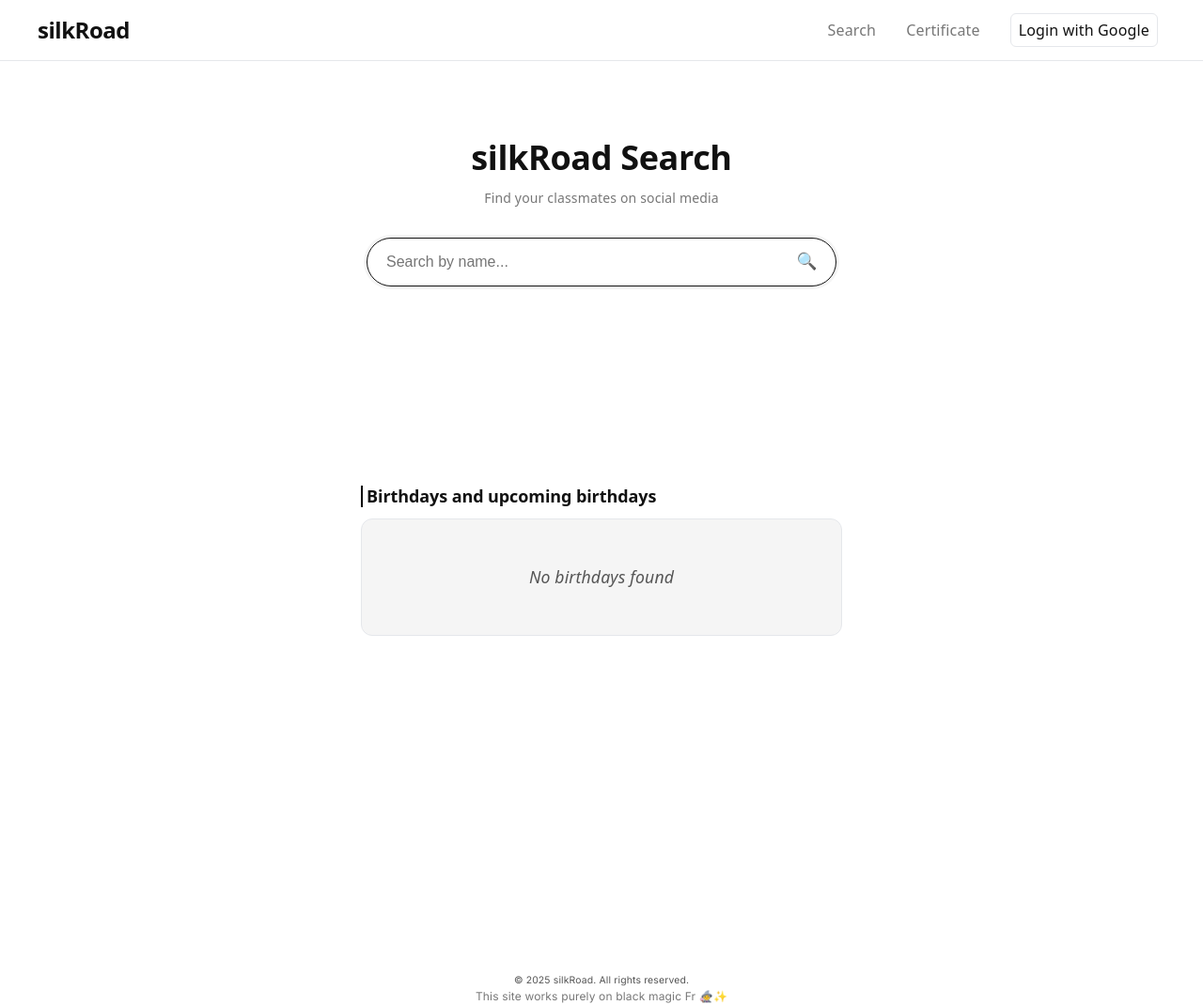
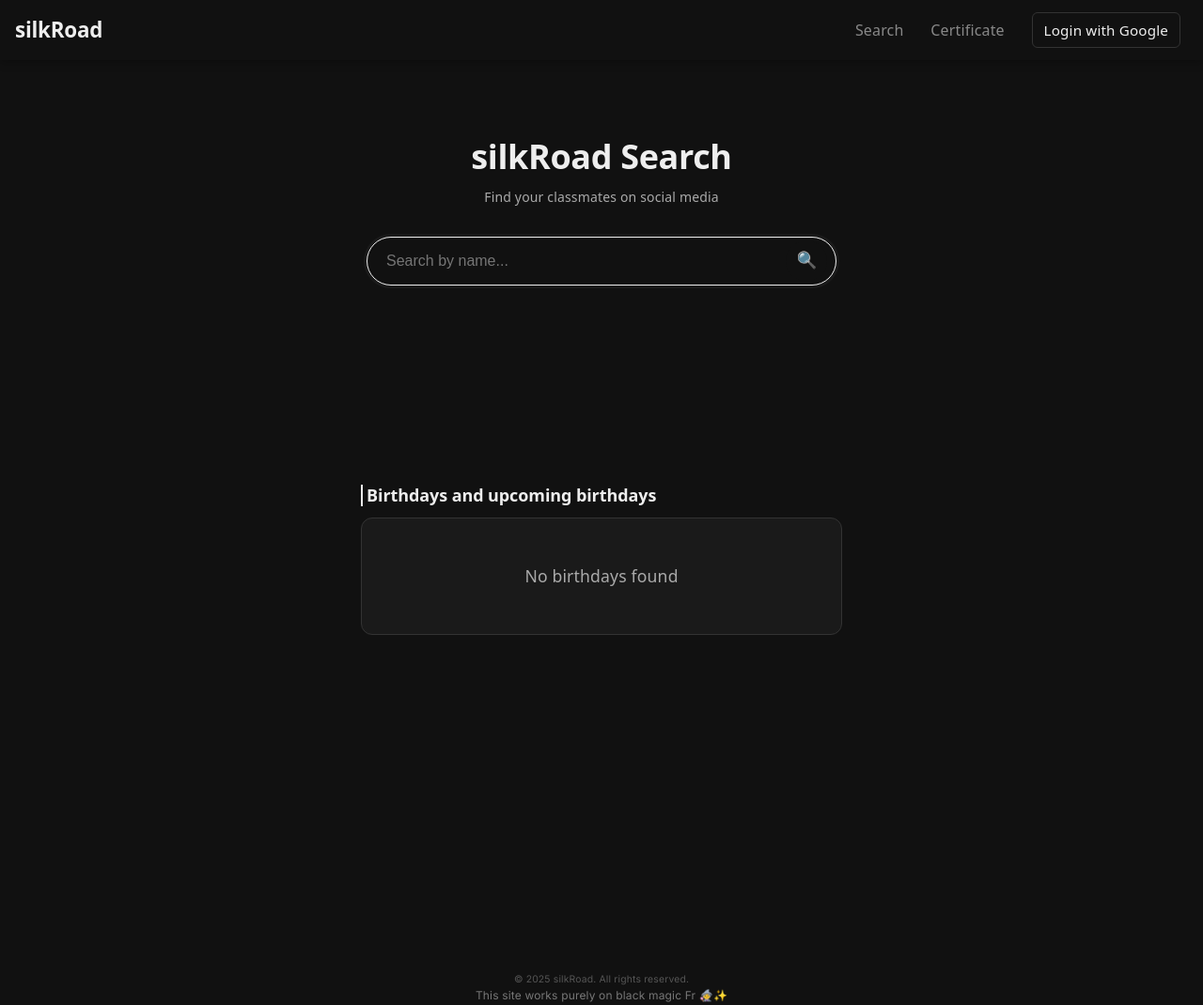
Before and after one commit to mishalshanavas/silkRoad-backend, a Django app: page /search/ in a window 1280 px wide. Shown: the whole page at 94% size. Run offline with Django 5.2, Linux system fonts and the light colour scheme; data that the repository does not hold is empty; parts of the project's set-up code (start-up, migrations or seed data) failed here and were passed over.

Commit message:
UPDATE: enhance UI styles and improve button consistency across components

```diff
--- a/static/css/auth.css
+++ b/static/css/auth.css
@@ -1,146 +1,147 @@
 .navbar {
-  border-bottom: 1px solid var(--border);
-  padding: 0 2rem;
-  background-color: var(--bg);
   position: sticky;
   top: 0;
-  z-index: 100;
+  z-index: 1000;
+  background-color: var(--bg);
+  box-shadow: var(--card-shadow);
+  padding: 0 1rem;
 }
 
 .navbar-content {
-  max-width: 1200px;
+  max-width: 1280px;
   margin: 0 auto;
   display: flex;
+  align-items: center;
   justify-content: space-between;
-  align-items: center;
   height: 64px;
 }
 
 .navbar-logo {
-  font-size: 1.5rem;
+  font-size: 1.4rem;
   font-weight: 600;
   color: var(--text);
-  letter-spacing: -0.02em;
   text-decoration: none;
-  transition: opacity 0.2s ease-out;
+  letter-spacing: -0.01em;
+  transition: opacity 0.2s ease;
 }
-.navbar-logo:hover {
-  opacity: 0.8;
+.navbar-logo:hover,
+.navbar-logo:focus {
+  opacity: 0.85;
+  outline: none;
 }
 
 .navbar-links {
   display: flex;
+  align-items: center;
+  gap: 1.8rem;
   list-style: none;
-  gap: 2rem;
   margin-left: auto;
-  margin-right: 2rem;
+  margin-right: 1.8rem;
 }
 .navbar-links a {
   text-decoration: none;
   color: var(--muted-light);
-  font-weight: 400;
-  transition: color 0.2s ease-out;
+  font-weight: 500;
+  font-size: 1rem;
+  transition: color 0.2s ease;
 }
-.navbar-links a:hover {
+.navbar-links a:hover,
+.navbar-links a:focus {
   color: var(--text);
+  outline: none;
 }
 
 .user-profile {
-
-  padding-right: .5rem;
   display: flex;
   align-items: center;
-  gap: .8rem;
-  min-height: 32px; /* Match the profile picture height */
+  gap: 0.8rem;
+  padding-right: 0.5rem;
+  position: relative;
 }
 
 .user-dp {
   width: 36px;
   height: 36px;
-  border-radius: 16px;
+  border-radius: 50%;
+  border: 2px solid var(--border);
   object-fit: cover;
-  border: 2px solid var(--border);
+  cursor: pointer;
+  transition: all 0.2s ease;
 }
-.user-dp:hover {
+.user-dp:hover,
+.user-dp:focus {
   border-color: var(--text);
-  cursor: pointer;
-  opacity: 0.8;
-  transition: all 0.2s ease-out;
+  opacity: 0.85;
+  outline: none;
 }
 
-/* Tooltip for signout */
 .user-dp-wrapper {
   position: relative;
   display: inline-block;
 }
 
-.user-dp-wrapper .signout-tooltip {
-  visibility: hidden;
-  opacity: 0;
-  width: max-content;
+.signout-tooltip {
+  position: absolute;
+  bottom: 110%;
+  left: 50%;
+  transform: translateX(-50%) translateY(4px);
   background-color: var(--muted);
   color: var(--text);
-  text-align: center;
-  border-radius: 4px;
-  padding: 0.3em 0.8em;
-  position: absolute;
-  z-index: 101;
-  bottom: 110%;
-  left: 50%;
-  transform: translateX(-50%);
-  transition: opacity 0.08s;
-  font-size: 0.95rem;
+  padding: 0.35em 0.75em;
+  font-size: 0.9rem;
+  border-radius: 6px;
+  white-space: nowrap;
   pointer-events: none;
-  white-space: nowrap;
-  box-shadow: 0 2px 8px rgba(0,0,0,0.08);
+  opacity: 0;
+  visibility: hidden;
+  transition: opacity 0.1s ease, transform 0.1s ease;
+  z-index: 10;
 }
 
 .user-dp-wrapper:hover .signout-tooltip,
-.user-dp:focus + .signout-tooltip {
+.user-dp-wrapper:focus-within .signout-tooltip {
+  opacity: 1;
   visibility: visible;
-  opacity: 1;
+  transform: translateX(-50%) translateY(0);
 }
 
 .login-btn {
-  text-decoration: none;
-  color: var(--text);
-  font-weight: 500;
-  padding: 0.3rem 0.5rem;
+  padding: 0.4rem 0.75rem;
   border: 1px solid var(--border);
   border-radius: 6px;
-  background-color: var(--bg);
-  transition: all 0.2s ease-out;
+  font-weight: 500;
+  color: var(--text);
+  background: var(--bg);
+  text-decoration: none;
+  font-size: 0.95rem;
+  transition: all 0.2s ease;
 }
-
-.login-btn:hover {
+.login-btn:hover,
+.login-btn:focus {
   border-color: var(--text);
+  outline: none;
 }
-
 .login-btn:active {
   transform: translateY(1px);
 }
 
+/* Mobile adjustments: Hide links */
 @media (max-width: 768px) {
   .navbar-links {
     display: none;
   }
 
   .navbar-content {
-    justify-content: space-between;
-  }
-
-  .navbar {
-    padding: 0 1rem;
+    height: 56px;
   }
 
   .user-dp {
     width: 32px;
     height: 32px;
-    border-radius: 14px;
   }
 
   .login-btn {
-    padding: 0.4rem 0.8rem;
+    padding: 0.4rem 0.6rem;
     font-size: 0.9rem;
   }
 }
--- a/static/css/bday.css
+++ b/static/css/bday.css
@@ -1,3 +1,13 @@
+:root {
+  --text: #eee;
+  --muted: #aaa;
+  --muted-light: #888;
+  --bg: #111;
+  --border: #333;
+  --hover-bg: #1a1a1a;
+  --card-shadow: 0 2px 10px rgba(0, 0, 0, 0.3);
+}
+
 * {
     margin: 0;
     padding: 0;
@@ -6,8 +16,8 @@
 
 body {
     font-family: system-ui, sans-serif;
-    background-color: #fdfdfd;
-    color: #1a1a1a;
+    background-color: var(--bg);
+    color: var(--text);
     line-height: 1.5;
 }
 
@@ -27,12 +37,12 @@ body {
     font-weight: 400;
     letter-spacing: -0.4px;
     margin-bottom: 6px;
-    color: #111;
+    color: var(--text);
 }
 
 .subtitle {
     font-size: 14px;
-    color: #777;
+    color: var(--muted);
 }
 
 .section {
@@ -46,27 +56,22 @@ body {
     font-weight: 600;
     margin-bottom: 12px;
     padding-left: 4px;
-    border-left: 2px solid #000;
+    border-left: 2px solid var(--text);
 }
 
 .today-birthdays {
-    border: 1px solid #e5e5e5;
+    border: 1px solid var(--border);
     border-radius: 8px;
     overflow: hidden;
     margin-bottom: 32px;
     box-shadow: none;
-    background: #fff;
+    background: var(--bg);
     position: relative;
 }
 
-.today-birthdays::before {
-    content: '';
-    display: none;
-}
-
 .today-header {
-    background: linear-gradient(135deg, #000000 0%, #222 100%);
-    color: #ffffff;
+    background: linear-gradient(135deg, var(--text) 0%, var(--muted) 100%);
+    color: var(--bg);
     padding: 16px;
     font-weight: 600;
     font-size: 16px;
@@ -83,7 +88,7 @@ body {
     left: -100%;
     width: 100%;
     height: 100%;
-    background: linear-gradient(90deg, transparent, rgba(255,255,255,0.1), transparent);
+    background: linear-gradient(90deg, transparent, var(--hover-bg), transparent);
     animation: sweep 3s ease-in-out infinite;
 }
 
@@ -93,7 +98,7 @@ body {
 }
 
 .birthday-list {
-    height: 21em;
+    height: 24em;
     overflow: scroll;
     border-radius: 6px;
     scrollbar-width: none;
@@ -106,160 +111,123 @@ body {
 .birthday-item {
     display: flex;
     align-items: center;
-    padding: 12px 20px;
-    border-bottom: 1px solid #eee;
-    transition: background-color 0.2s ease;
+    padding: 1rem;
+    border-bottom: 1px solid var(--border);
+    transition: all 0.2s ease;
+    cursor: pointer;
+    background: var(--bg);
+    border: 1px solid var(--border);
+    border-radius: 12px;
+    margin-bottom: 0.75rem;
+    gap: 1rem;
 }
 
 .birthday-item:hover {
-    background-color: #f6f6f6;
+    background-color: var(--hover-bg);
+    transform: translateY(-2px);
+    box-shadow: var(--card-shadow);
+    border-color: var(--text);
 }
 
 .birthday-item:last-child {
     border-bottom: none;
 }
 
-.birthday-item.today {
-    background: linear-gradient(135deg, #000000, #1a1a1a);
-    color: #ffffff;
-    position: relative;
-    transition: transform 0.3s ease, box-shadow 0.3s ease;
-}
-
-.birthday-item.today::before {
-    content: '';
-    position: absolute;
-    inset: 0;
-    background: radial-gradient(circle at 20% 20%, rgba(255,255,255,0.08), transparent 50%),
-                radial-gradient(circle at 80% 80%, rgba(255,255,255,0.04), transparent 50%);
-    pointer-events: none;
-}
-
-.birthday-item.today:hover {
-    background: linear-gradient(135deg, #1a1a1a, #333);
-    transform: translateY(-2px);
-    box-shadow: 0 4px 14px rgba(0, 0, 0, 0.2);
-}
-
 .date-info {
     min-width: 60px;
     text-align: center;
-    margin-right: 16px;
+    display: flex;
+    flex-direction: column;
+    align-items: center;
+    padding: 0.5rem;
+    border-radius: 8px;
+    background: var(--hover-bg);
+    color: var(--text);
+    margin-right: 1rem;
 }
 
 .date-day {
-    font-size: 22px;
-    font-weight: 700;
-}
-
-.birthday-item.today .date-day {
-    animation: pulse 2s ease-in-out infinite;
-}
-
-@keyframes pulse {
-    0%, 100% { transform: scale(1); }
-    50% { transform: scale(1.08); }
+    font-size: 1.2rem;
+    font-weight: 600;
+    line-height: 1;
 }
 
 .date-month {
-    font-size: 11px;
-    color: #888;
+    color: var(--muted);
     text-transform: uppercase;
     letter-spacing: 0.6px;
-}
-
-.birthday-item.today .date-month {
-    color: #ccc;
+    font-size: 0.75rem;
+    font-weight: 500;
+    opacity: 0.8;
 }
 
 .birthday-info {
     flex: 1;
+    display: flex;
+    flex-direction: column;
+    gap: 0.25rem;
 }
 
 .birthday-name {
+    font-size: 1.1rem;
+    font-weight: 600;
+    color: var(--text);
+    display: flex;
+    align-items: center;
+    gap: 0.5rem;
     text-align: left;
-    font-size: 1rem;
-    font-weight: 600;
-    color: inherit;
 }
 
 .student-detail {
     text-align: left;
-    font-size: 13px;
-    color: #777;
-}
-
-.birthday-item.today .student-detail {
-    color: #ddd;
+    color: var(--muted);
+    font-size: 0.9rem;
 }
 
 .days-until {
-    font-size: 14px;
-    color: #666;
-    text-align: right;
-    min-width: 80px;
-}
-
-.birthday-item.today .days-until {
-    color: #fff;
-    font-weight: 600;
-    font-size: 16px;
-    animation: glow 2s ease-in-out infinite alternate;
-}
-
-@keyframes glow {
-    0% { text-shadow: 0 0 6px rgba(255, 255, 255, 0.3); }
-    100% { text-shadow: 0 0 14px rgba(255, 255, 255, 0.6); }
+    color: var(--muted-light);
+    text-align: center;
+    min-width: 70px;
 }
 
 .birthday-badge {
-    margin-left: 8px;
-    font-size: 11px;
-    background: rgba(255,255,255,0.1);
-    padding: 2px 6px;
+    background: var(--text);
+    color: var(--bg);
+    padding: 0.2rem 0.5rem;
     border-radius: 12px;
     font-weight: 600;
     text-transform: uppercase;
-    color: #fff;
-}
-
-.today-celebration {
-    font-weight: 700;
-    font-size: 18px;
-    text-shadow: 0 0 10px rgba(255,255,255,0.4);
+    font-size: 0.7rem;
+    letter-spacing: 0.5px;
 }
 
 .days-remaining {
-    font-weight: 500;
-    color: #555;
+    color: var(--text);
+    font-weight: 600;
+    font-size: 0.9rem;
+    display: block;
+}
+
+.days-label {
+    color: var(--muted);
+    font-size: 0.75rem;
+    display: block;
+    margin-top: 0.1rem;
 }
 
 .empty-state {
     text-align: center;
-    padding: 48px 20px;
-    color: #888;
-    font-style: italic;
-    font-size: 15px;
+    color: var(--muted);
+    padding: 3rem 2rem;
+    background: var(--hover-bg);
+    border: 1px solid var(--border);
+    border-radius: 12px;
+    font-size: 1.1rem;
 }
 
 .cake-icon {
-    font-size: 24px;
-    margin-right: 10px;
+    font-size: 1.2rem;
     display: inline-block;
-    animation: bounce 2s ease-in-out infinite;
-}
-
-@keyframes bounce {
-    0%, 20%, 50%, 80%, 100% { transform: translateY(0); }
-    40% { transform: translateY(-4px); }
-    60% { transform: translateY(-2px); }
-}
-
-.loading {
-    text-align: center;
-    padding: 40px 20px;
-    color: #666;
-    font-size: 14px;
 }
 
 @media (max-width: 640px) {
--- a/static/css/search.css
+++ b/static/css/search.css
@@ -96,7 +96,7 @@ h6 {
 .search-container {
   max-width: 600px;
   margin: 0 auto;
-  padding: 5rem 1.5rem;
+  padding: 5rem 1.5rem 2rem;
   text-align: center;
 }
 
@@ -251,7 +251,7 @@ h6 {
   color: var(--muted-light);
 }
 
-.clear-btn {
+.btn {
   background: transparent;
   color: var(--muted-light);
   border: 1.5px solid var(--border);
@@ -261,7 +261,7 @@ h6 {
   transition: all 0.2s ease;
 }
 
-.clear-btn:hover {
+.btn:hover {
   color: var(--text);
   border-color: var(--text);
 }
@@ -312,17 +312,6 @@ h6 {
   border-top: 1px solid var(--border);
 }
 
-.opt-out-btn {
-  background: none;
-  border: none;
-  color: var(--muted-light);
-  font-size: 0.9rem;
-  transition: color 0.2s ease;
-}
-
-.opt-out-btn:hover {
-  color: var(--text);
-}
 
 .opt-out-info {
   font-size: 0.75rem;
--- a/static/js/bday.js
+++ b/static/js/bday.js
@@ -9,7 +9,7 @@ async function fetchBirthdays() {
     } catch (error) {
         console.error('Error fetching birthdays:', error);
         document.getElementById('allBirthdays').innerHTML =
-            '<div class="empty-state" style="color: var(--muted); padding: 2rem; text-align: center;">Failed to load birthdays</div>';
+            '<div class="empty-state">Failed to load birthdays</div>';
     }
 }
 
@@ -33,42 +33,12 @@ function displayBirthdays(students) {
 
 function createBirthdayElement(student) {
     const birthdayItem = createElement('div', {
-        className: `birthday-item ${student.days_until === 0 ? 'today' : ''}`,
-        style: `
-            cursor: pointer;
-            background: var(--bg);
-            border: 1px solid var(--border);
-            border-radius: 12px;
-            padding: 1rem;
-            margin-bottom: 0.75rem;
-            display: flex;
-            align-items: center;
-            gap: 1rem;
-            transition: all 0.2s ease;
-            ${student.days_until === 0 ? `
-                border-color: #ff6b6b;
-                background: linear-gradient(135deg, var(--bg) 0%, var(--hover-bg) 100%);
-                box-shadow: var(--card-shadow);
-            ` : ''}
-        `
+        className: `birthday-item ${student.days_until === 0 ? 'today' : ''}`
     });
 
     birthdayItem.appendChild(createDateElement(student.birthday_date, student.days_until === 0));
     birthdayItem.appendChild(createStudentElement(student));
     birthdayItem.appendChild(createDaysUntilElement(student.days_until));
-
-    // Add hover effect
-    birthdayItem.addEventListener('mouseenter', () => {
-        birthdayItem.style.transform = 'translateY(-2px)';
-        birthdayItem.style.boxShadow = 'var(--card-shadow)';
-        birthdayItem.style.borderColor = 'var(--text)';
-    });
-
-    birthdayItem.addEventListener('mouseleave', () => {
-        birthdayItem.style.transform = 'translateY(0)';
-        birthdayItem.style.boxShadow = student.days_until === 0 ? 'var(--card-shadow)' : 'none';
-        birthdayItem.style.borderColor = student.days_until === 0 ? '#ff6b6b' : 'var(--border)';
-    });
 
     birthdayItem.addEventListener('click', () => {
         window.location.href = `/search/?sr_no=${student.sr_no}`;
@@ -81,105 +51,69 @@ function createDateElement(birthdayDate, isToday) {
     const [day, month] = birthdayDate.split('/');
 
     const dateInfo = createElement('div', {
-        className: 'date-info',
-        style: `
-            display: flex;
-            flex-direction: column;
-            align-items: center;
-            min-width: 60px;
-            padding: 0.5rem;
-            border-radius: 8px;
-            ${isToday ? `
-                background: linear-gradient(135deg, #ff6b6b, #ff8e8e);
-                color: white;
-            ` : `
-                background: var(--hover-bg);
-                color: var(--text);
-            `}
-        `
+        className: 'date-info'
     });
 
     dateInfo.appendChild(createElement('div', {
         className: 'date-day',
-        textContent: day,
-        style: `
-            font-size: 1.2rem;
-            font-weight: 600;
-            line-height: 1;
-        `
+        textContent: day
     }));
 
     dateInfo.appendChild(createElement('div', {
         className: 'date-month',
-        textContent: getMonthName(month),
-        style: `
-            font-size: 0.75rem;
-            font-weight: 500;
-            text-transform: uppercase;
-            opacity: 0.8;
-        `
+        textContent: getMonthName(month)
     }));
 
     return dateInfo;
 }
 
+function createDaysUntilElement(daysUntil) {
+    const daysUntilDiv = createElement('div', {
+        className: 'days-until'
+    });
+
+    if (daysUntil === 0) {
+        daysUntilDiv.appendChild(createElement('span', {
+            className: 'birthday-badge',
+            textContent: 'BIRTHDAY'
+        }));
+    } else {
+        daysUntilDiv.appendChild(createElement('span', {
+            className: 'days-remaining',
+            textContent: `${daysUntil} day${daysUntil > 1 ? 's' : ''}`
+        }));
+
+        daysUntilDiv.appendChild(createElement('span', {
+            className: 'days-label',
+            textContent: 'to go'
+        }));
+    }
+
+    return daysUntilDiv;
+}
+
 function createStudentElement(student) {
     const isToday = student.days_until === 0;
     const studentInfo = createElement('div', {
-        className: 'birthday-info',
-        style: `
-            flex: 1;
-            display: flex;
-            flex-direction: column;
-            gap: 0.25rem;
-        `
+        className: 'birthday-info'
     });
 
     const studentName = createElement('div', {
-        className: 'birthday-name',
-        style: `
-            display: flex;
-            align-items: center;
-            gap: 0.5rem;
-            font-size: 1.1rem;
-            font-weight: 600;
-            color: var(--text);
-        `
+        className: 'birthday-name'
     });
 
     if (isToday) {
         studentName.appendChild(createElement('span', {
             className: 'cake-icon',
-            textContent: '🎂',
-            style: 'font-size: 1.2rem;'
+            textContent: '🎂'
         }));
     }
 
     studentName.appendChild(document.createTextNode(student.name));
 
-    if (isToday) {
-        studentName.appendChild(createElement('span', {
-            className: 'birthday-badge',
-            textContent: 'BIRTHDAY',
-            style: `
-                background: #ff6b6b;
-                color: white;
-                padding: 0.2rem 0.5rem;
-                border-radius: 12px;
-                font-size: 0.7rem;
-                font-weight: 600;
-                letter-spacing: 0.5px;
-            `
-        }));
-    }
-
     const studentDetail = createElement('div', {
         className: 'student-detail',
-        textContent: `${student.department} • Turning ${student.turning_age}`,
-        style: `
-            color: var(--muted);
-            font-size: 0.9rem;
-        `
+        textContent: `${student.department} • Turning ${student.turning_age}`
     });
 
     studentInfo.appendChild(studentName);
@@ -188,67 +122,10 @@ function createStudentElement(student) {
     return studentInfo;
 }
 
-function createDaysUntilElement(daysUntil) {
-    const daysUntilDiv = createElement('div', {
-        className: 'days-until',
-        style: `
-            text-align: center;
-            min-width: 70px;
-        `
-    });
-
-    if (daysUntil === 0) {
-        daysUntilDiv.appendChild(createElement('span', {
-            className: 'today-celebration',
-            textContent: 'TODAY!',
-            style: `
-                color: #ff6b6b;
-                font-weight: 700;
-                font-size: 1rem;
-                text-transform: uppercase;
-                letter-spacing: 0.5px;
-            `
-        }));
-    } else {
-        daysUntilDiv.appendChild(createElement('span', {
-            className: 'days-remaining',
-            textContent: `${daysUntil} day${daysUntil > 1 ? 's' : ''}`,
-            style: `
-                color: var(--text);
-                font-weight: 600;
-                font-size: 0.9rem;
-                display: block;
-            `
-        }));
-
-        daysUntilDiv.appendChild(createElement('span', {
-            className: 'days-label',
-            textContent: 'to go',
-            style: `
-                color: var(--muted);
-                font-size: 0.75rem;
-                display: block;
-                margin-top: 0.1rem;
-            `
-        }));
-    }
-
-    return daysUntilDiv;
-}
-
 function createEmptyStateElement() {
     return createElement('div', {
         className: 'empty-state',
-        textContent: 'No birthdays found',
-        style: `
-            color: var(--muted);
-            padding: 3rem 2rem;
-            text-align: center;
-            background: var(--hover-bg);
-            border: 1px solid var(--border);
-            border-radius: 12px;
-            font-size: 1.1rem;
-        `
+        textContent: 'No birthdays found'
     });
 }
 
--- a/static/js/search.js
+++ b/static/js/search.js
@@ -313,7 +313,7 @@ function createOptOutHTML(student) {
                 <h3>🔒 Privacy Protected</h3>
                 <p>This student has chosen to keep their information private.</p>
                 <small>Please respect their privacy preference.</small>
-                <button class="clear-btn" onclick="clearSearch()">Back to Search</button>
+                <button class="btn" onclick="clearSearch()">Back to Search</button>
                 <div class="opt-out-info">
                     <span class="opt-out-info"> <a href="#" onclick="toggleOptOut('${student.sr_no}')">Request to unhide your data? 🦇</a></span>
                 </div>
@@ -341,7 +341,7 @@ function createStudentDetailsHTML(student, age) {
         </div>`;
   } else {
     instagramSection = `<span style="color: var(--muted);">Instagram ID not available</span>
-           <button class="popup-submit" style="margin-left: 10px; padding: 2px 8px; font-size: 0.8rem;"
+           <button class="btn" style="margin:0;font-size:0.8rem; padding:0.2rem 0.4rem"
            onclick="showInstagramContribution('${student.sr_no}')">Contribute ID</button>`;
   }
 
@@ -382,7 +382,7 @@ function createStudentDetailsHTML(student, age) {
                       student.father_mobile
                         ? `<a href="tel:${student.father_mobile}" style="color: var(--text);">${student.father_mobile}</a>`
                         : "Phone number not available 📱"
-                    ) : `<a href="/sign_in?next=/search/?sr_no=${student.sr_no}" style="color: var(--text);"> > login to view < <button class="login-btn">Login</button></a>`}
+                    ) : `<a href="/sign_in?next=/search/?sr_no=${student.sr_no}" style="color: var(--text);"> > login to view < <button class="btn" style="margin:0;font-size:0.8rem; padding:0.2rem 0.4rem">login</button></a>`}
                 </div>
                 <div class="locality">
                     <span>Locality</span>
@@ -400,7 +400,7 @@ function createStudentDetailsHTML(student, age) {
                   student.sr_no
                 }')" style="color: var(--muted-light);">Request to hide your data?</a></span>
             </p>
-            <button class="clear-btn" onclick="clearSearch()">Clear Results</button>
+            <button class="btn" onclick="clearSearch()">Clear Results</button>
             <div id="contribute-instagram-form" style="display:none; margin-top:10px;"></div>
         </div>`;
 }
```
